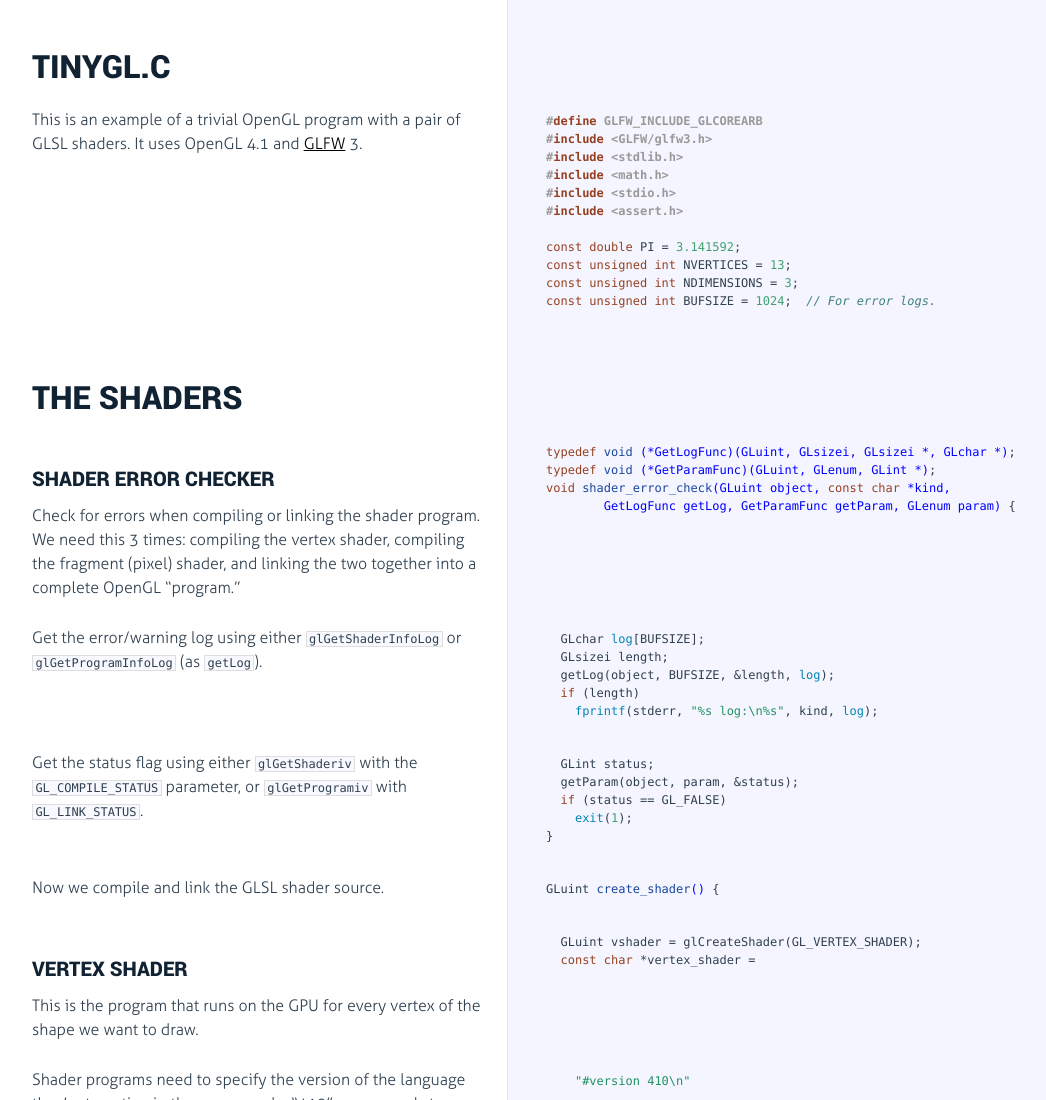
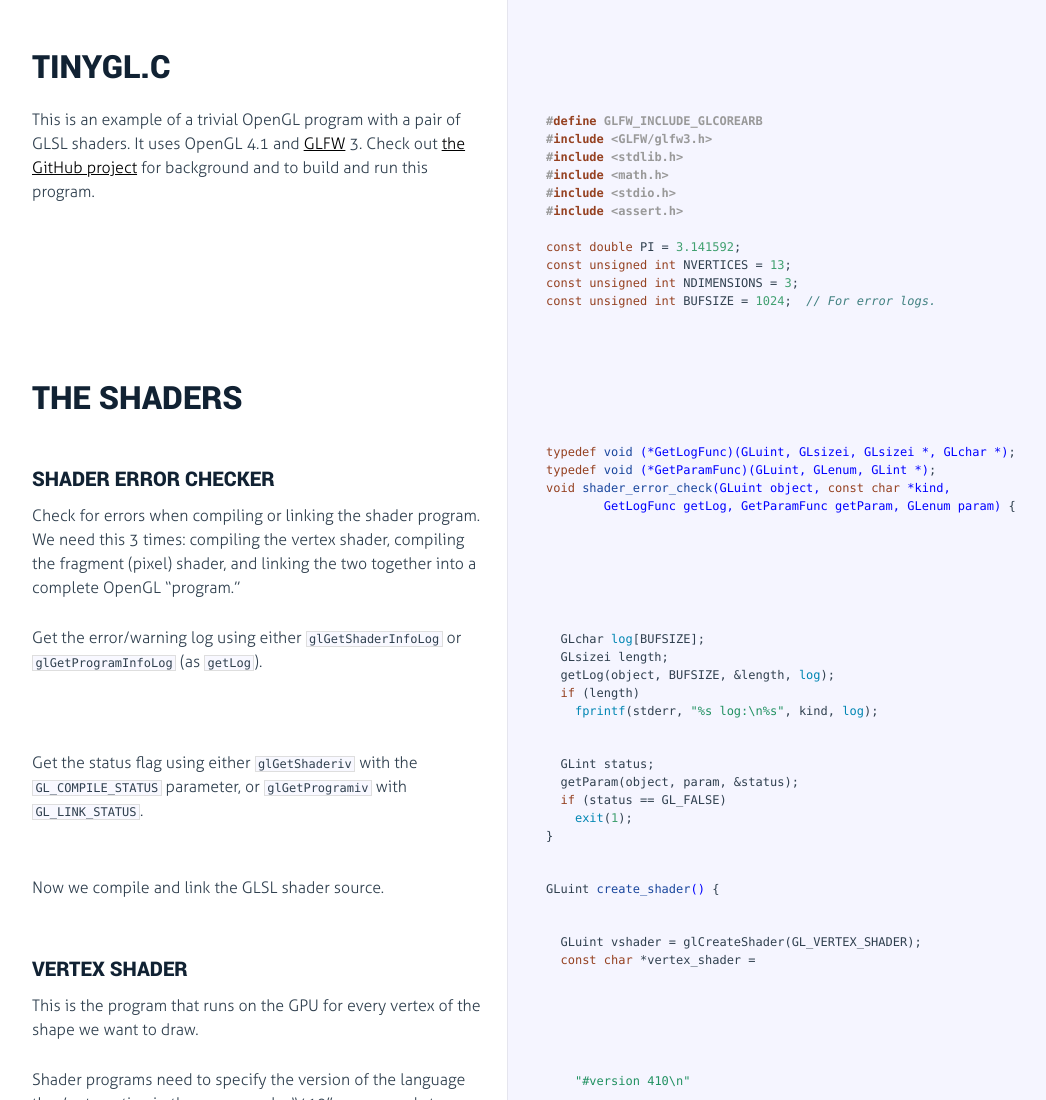
Before and after one commit to sampsyo/tinygl, a plain HTML site: page index.html in a window 1280 px wide. Shown: the top 1100 px of the page, without its empty margins (18-1064 px from the left). Drawn offline with Linux system fonts and the light colour scheme.

Commit message:
Sync docco output

```diff
--- a/index.html
+++ b/index.html
@@ -28,7 +28,8 @@
                 <a class="pilcrow" href="#section-1">&#182;</a>
               </div>
               <p>This is an example of a trivial OpenGL program with a pair of GLSL
-shaders. It uses OpenGL 4.1 and <a href="http://www.glfw.org">GLFW</a> 3.</p>
+shaders. It uses OpenGL 4.1 and <a href="http://www.glfw.org">GLFW</a> 3. Check out <a href="https://github.com/sampsyo/tinygl">the GitHub
+project</a> for background and to build and run this program.</p>
 
             </div>
 
```
